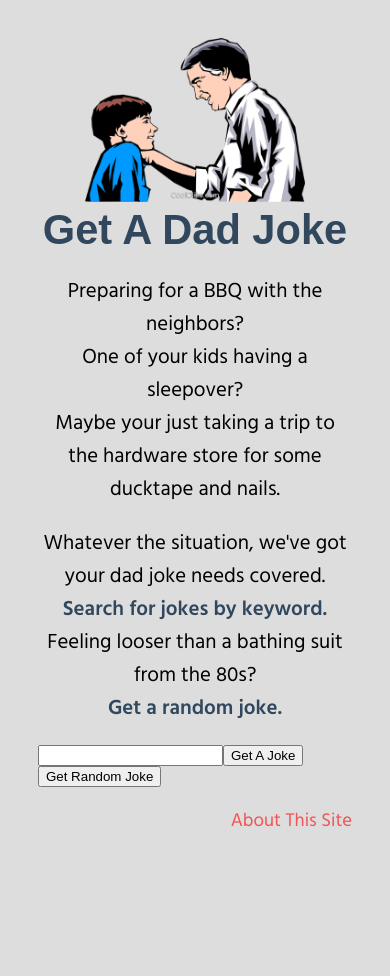
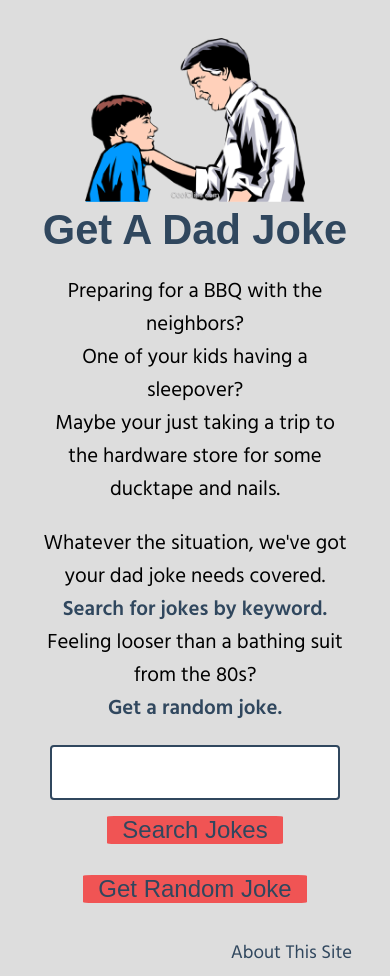
Before and after one commit to SamanthaSolomon/Get-A-Dad-Joke, a React (Create React App) app: page / in a window 390 px wide. Before the commit the page ends 844 px from the top, so only its background shows below. Built offline with nearby package versions, Linux system fonts and the light colour scheme; a web font is replaced by a local one.

Commit message:
mobile onload complete

```diff
--- a/src/App.css
+++ b/src/App.css
@@ -38,6 +38,7 @@
 .header__img{
   width: 70%;
   padding: 0 15% 0;
+  cursor: pointer;
 }
 
 .header__h1{
@@ -46,19 +47,81 @@
   font-weight: 600;
   margin: 0;
   text-align: center;
-  color: var(--primary-color)
+  color: var(--primary-color);
+  cursor: pointer;
 }
 
 /* Footer Component */
 
 .footer__nav{
   font-family: var(--para-font);
-  color: var(--link-color);
+  color: var(--primary-color);
   text-align: right;
   margin-bottom: 0;
   font-weight: lighter;
 }
 
 .footer__nav:hover{
+  color: var(--link-color);
+}
+
+/* Form Component */
+.form{
+  text-align: center;
+}
+
+.form__searchbar{
+  font-family: var(--para-font);
   color: var(--para-color);
+  font-size: 1.5rem;
+  line-height: 2rem;
+  width: 85%;
+  padding: 3%;
+  border-radius: 4px;
+  border: 2px solid var(--primary-color);
+  cursor: pointer;
 }
+
+.form__searchbar:focus{
+  border-color: var(--link-color);
+}
+
+.form__searchbutton{
+  border: none;
+  background-color: var(--link-color);
+  font-size: 1.5rem;
+  font-family: var(--header-font);
+  color: var(--primary-color);
+  padding: 0% 5%;
+  margin: 5% 0 5% 0;
+  border-radius: 4%;
+}
+
+.form__searchbutton:hover{
+  background-color: var(--primary-color);
+  color: var(--link-color);
+  cursor: pointer;
+}
+
+/* Random Button Component */
+
+.random-button{
+  text-align: center;
+}
+
+.random-button__button{
+  border: none;
+  background-color: var(--link-color);
+  font-size: 1.5rem;
+  font-family: var(--header-font);
+  color: var(--primary-color);
+  padding: 0% 5%;
+  margin: 5% 0 5% 0;
+  border-radius: 4%;
+}
+
+.random-button__button:hover{
+  background-color: var(--primary-color);
+  color: var(--link-color);
+  cursor: pointer;
+}
--- a/src/Components/RandomButton.js
+++ b/src/Components/RandomButton.js
@@ -10,8 +10,8 @@
 
 }
     return (
-        <div>
-            <button onClick={handleClick}>Get Random Joke</button>
+        <div className="random-button">
+            <button className="random-button__button" onClick={handleClick}>Get Random Joke</button>
         </div>
     )
 }
--- a/src/Components/SearchForm.js
+++ b/src/Components/SearchForm.js
@@ -20,13 +20,18 @@
 
     return(
         <div>
-            <form onSubmit={handleSubmit}>
+            <form className="form" onSubmit={handleSubmit}>
                 <input
+                className="form__searchbar"
                 type="text"
                 name="searchterm"
                 onChange={handleChange}
                 value={formData.searchterm}/>
-                <input type="submit" value="Get A Joke"/>
+                <br></br>
+                <input
+                    className="form__searchbutton"
+                    type="submit"
+                    value="Search Jokes"/>
             </form>
         </div>
     )
```
Also changed, not shown: 1 other file (tests, documents, lock files or other folders).
